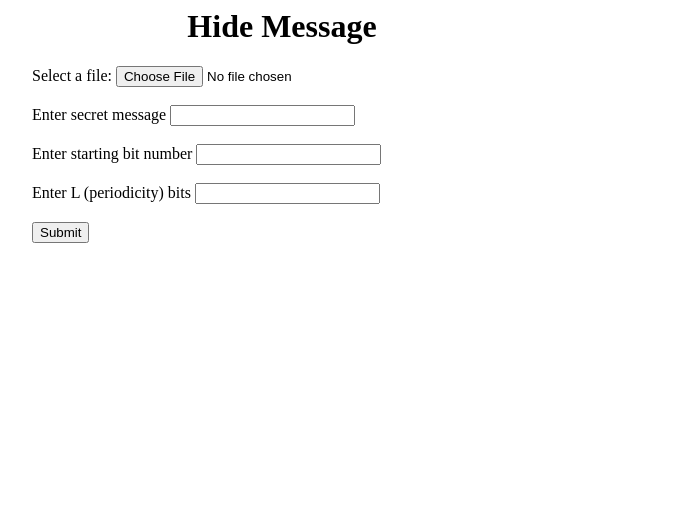
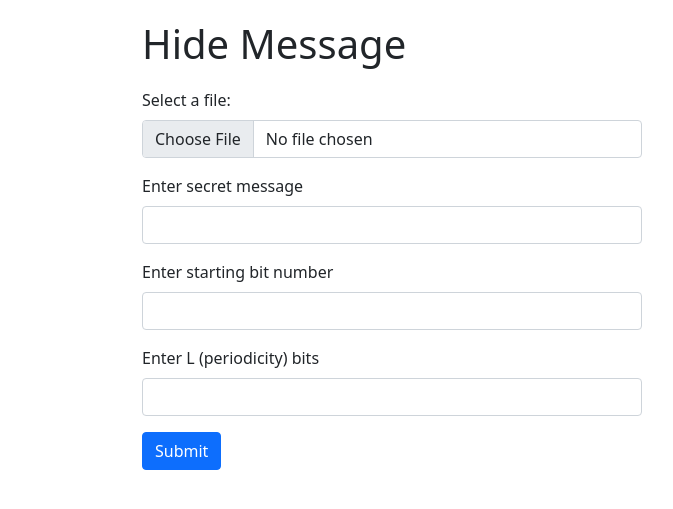
Before and after one commit to AmbarDudhane/steganography, a Flask app: template templates/HideMessage.html in a window 1280 px wide. Shown: the top 509 px of the page, without its empty margins (358-1031 px from the left). Run offline with Flask 2, Linux system fonts and the light colour scheme; the template is opened without the code that fills it, so the values that code supplies are empty; some libraries are stand-ins or nearby versions.

Commit message:
modified UI

```diff
--- a/VideoStegno.py
+++ b/VideoStegno.py
@@ -36,7 +36,7 @@ class VideoStegno:
             secret_enc.save(f_name)
             print("[INFO] frame {} holds {}".format(f_name, split_string_list[i]))
 
-    def generateVideo(selfs):
+    def generateVideo(self, filename):
         img = cv2.imread('temp/frames/frame0.png')
         print("Type of img: ", type(img))
         # height, width, number of channels in image
@@ -44,7 +44,7 @@ class VideoStegno:
         width = img.shape[1]
         frameSize = (width, height)
 
-        out = cv2.VideoWriter("encrypted//" + 'output_video.mp4', cv2.VideoWriter_fourcc(*'DIVX'), 60, frameSize)
+        out = cv2.VideoWriter("encrypted//" + 'enc_'+filename, cv2.VideoWriter_fourcc(*'XVID'), 30, frameSize)
 
         for filename in glob.glob('temp/frames/*.png'):
             img = cv2.imread(filename)
@@ -70,4 +70,4 @@ class VideoStegno:
         self.encode_string(secretMsg)
 
         # make final video
-        self.generateVideo()
+        self.generateVideo(filename)
--- a/templates/HideMessage.html
+++ b/templates/HideMessage.html
@@ -1,43 +1,48 @@
 <html>
 	<head>
-		<style>
-			h1 {
-				color : #000000;
-				text-align : center;
-				font-family: "SIMPSON";
-			}
-			form {
-				width: 500px;
-				margin: 0 auto;
-			}
-		</style>
+
+        <link href="https://cdn.jsdelivr.net/npm/bootstrap@5.0.0-beta3/dist/css/bootstrap.min.css" rel="stylesheet" integrity="sha384-eOJMYsd53ii+scO/bJGFsiCZc+5NDVN2yr8+0RDqr0Ql0h+rP48ckxlpbzKgwra6" crossorigin="anonymous">
+        <style>
+            h1{
+                margin-top: 20px;
+                margin-left: 500px;
+            }
+            form{
+                width: 500px;
+                margin-top: 20px;
+                margin-left: 500px;
+
+            }
+        </style>
 	</head>
 
 <body>
 	<h1>Hide Message</h1>
 
 	<form action="ProcessEncryption" method="post" enctype="multipart/form-data">
-		<label for="myfile">Select a file:</label>
-		<input type="file" id="myfile" name="myfile">
+        <div class="mb-3">
+            <label class="form-label" for="myfile">Select a file:</label>
+            <input class="form-control" type="file" id="myfile" name="myfile">
+        </div>
 
-		<br><br>
 
-		<label>Enter secret message</label>
-		<input type="text" name="secretmessage">
+        <div class="mb-3">
+            <label class="form-label" for="example">Enter secret message</label>
+            <input class="form-control" type="text" name="secretmessage">
+        </div>
 
-		<br><br>
+		<div class="mb-3">
+            <label class="form-label" for="example">Enter starting bit number</label>
+            <input class="form-control" type="text">
+        </div>
 
-		<label>Enter starting bit number</label>
-		<input type="text">
+		<div class="mb-3">
+            <label class="form-label" for="example">Enter L (periodicity) bits</label>
+            <input class="form-control" type="text">
+        </div>
 
-		<br><br>
 
-		<label>Enter L (periodicity) bits</label>
-		<input type="text">
-
-		<br><br>
-
-		<input type="submit" value="Submit">
+		<input class="btn btn-primary" type="submit" value="Submit">
 	</form>
 </body>
 
--- a/templates/register.html
+++ b/templates/register.html
@@ -114,13 +114,13 @@ body {
 			</div>
         </div>
         <div class="form-group">
-        	<input type="email" class="form-control" name="email" placeholder="Email" required="required">
+        	<input type="email" required class="form-control" name="email" placeholder="Email" required="required">
         </div>
 		<div class="form-group">
-            <input type="password" class="form-control" name="password" placeholder="Password" required="required">
+            <input type="password" required class="form-control" name="password" placeholder="Password" required="required">
         </div>
 		<div class="form-group">
-            <input type="password" class="form-control" name="confirm_password" placeholder="Confirm Password" required="required">
+            <input type="password" required class="form-control" name="confirm_password" placeholder="Confirm Password" required="required">
         </div>
 
 		<div class="form-group">
```
Also changed, not shown: templates/homepage.html (+7 -3 lines), 2 other files.
